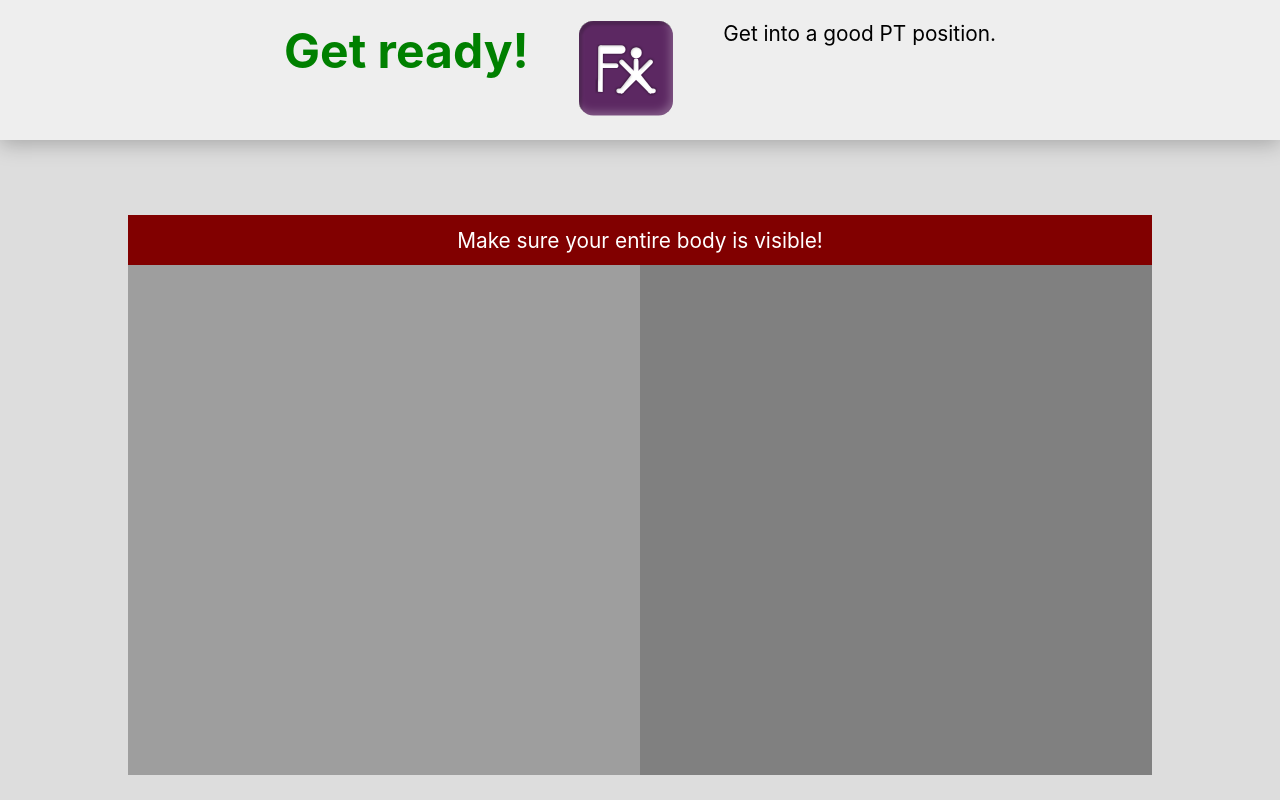
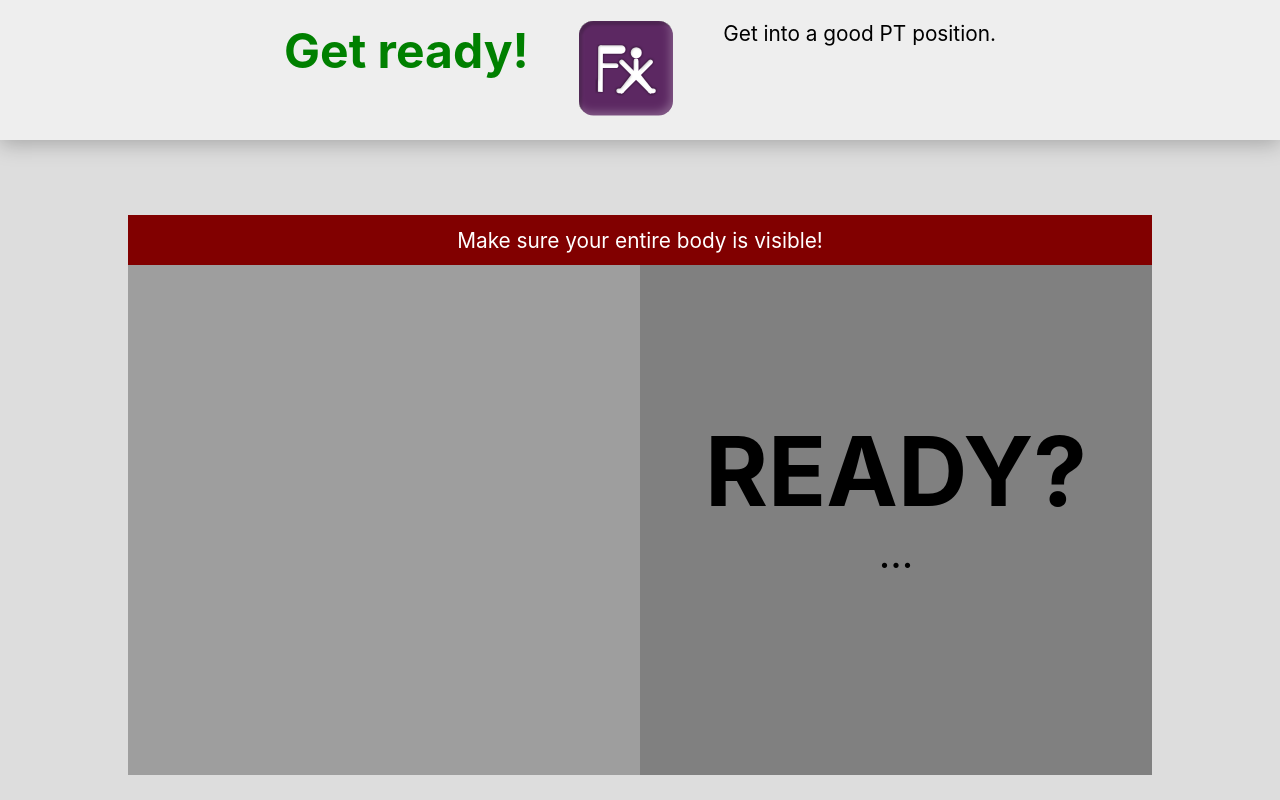
Before and after one commit to Adalex3/PTAppHackUSF, a React (Create React App) app in the folder react/pt-app/: page /lessons in a window 1280 px wide. Built offline with nearby package versions, Linux system fonts and the light colour scheme; no server answers.

Commit message:
transition and feedbadck div

```diff
--- a/react/pt-app/src/Lessons.css
+++ b/react/pt-app/src/Lessons.css
@@ -92,7 +92,7 @@
 
 .enlargedHeader .headerContent img {
     aspect-ratio: 1.5;
-    background-color: red;
+    /* background-color: red; */
     height: 100%;
     object-fit: contain;
 }
@@ -173,6 +173,19 @@
     min-width: 40vw;
     height: 100%;
     background-color: gray;
+
+    display: flex;
+    flex-direction: column;
+    justify-content: center;
+    align-items: center;
+  }
+
+  .feedbackDiv h1 {
+
+  }
+
+  .feedbackDiv p {
+    font-size:2.5rem;
   }
 
   .notInViewError {
@@ -194,4 +207,5 @@
 
   .notInViewError.hidden {
     opacity: 0;
+    transition: 0.5s;
   }
--- a/react/pt-app/src/Lessons.js
+++ b/react/pt-app/src/Lessons.js
@@ -159,7 +159,10 @@ function Lessons() {
           <img id="video" src="http://localhost:5001/video" alt="Exercise Video" />
           <div className={`notInViewError ${isUserInView ? 'hidden' : ''}`}><p>{`Make sure your entire body is visible!`}</p></div>
         </div>
-        <div className='feedbackDiv'></div>
+        <div className='feedbackDiv'>
+          <h1>READY?</h1>
+          <p>...</p>
+        </div>
       </div>
         <a className={`button ${isButtonHidden ? 'hidden' : ''}`} onClick={showNextExercise} id='done-btn'>I'm done!</a>
       </div>
```
